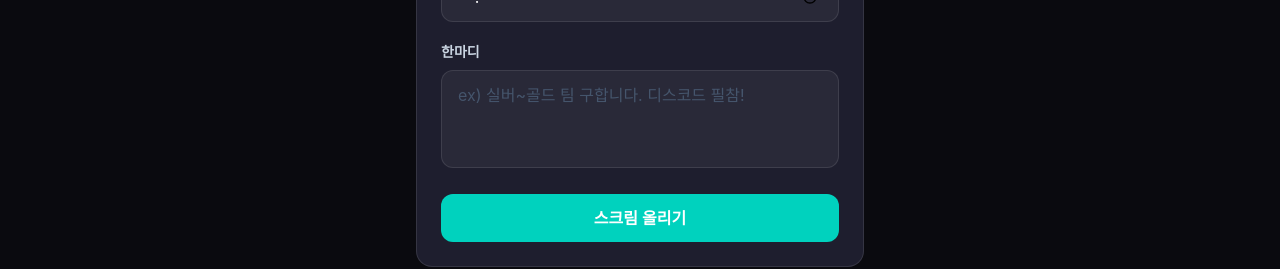
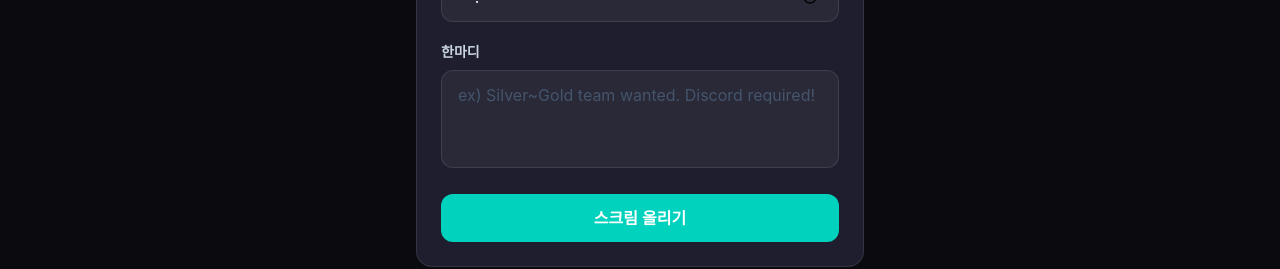
Before and after one commit to D31-Maxverstappen/scrim-platform, a Next.js app: page /scrims/post in a window 1280 px wide. Shown: the part 462-731 px from the top of the page. Built offline with nearby package versions, Linux system fonts and the light colour scheme.

Commit message:
fix: 티어 및 플레이스홀더 영어로 변경

```diff
--- a/src/app/scrims/post/page.tsx
+++ b/src/app/scrims/post/page.tsx
@@ -80,7 +80,7 @@ export default function PostScrimPage() {
             <textarea
               name="note"
               rows={3}
-              placeholder="ex) 실버~골드 팀 구합니다. 디스코드 필참!"
+              placeholder="ex) Silver~Gold team wanted. Discord required!"
               className="w-full bg-white/5 border border-white/10 rounded-xl px-4 py-3 text-white placeholder-slate-600 focus:outline-none focus:border-[#00D2BE] transition resize-none"
             />
           </div>
--- a/src/app/teams/create/page.tsx
+++ b/src/app/teams/create/page.tsx
@@ -9,9 +9,9 @@ const GAMES = [
   { value: 'overwatch', label: '오버워치 2' },
 ]
 
-const TIERS_VAL = ['아이언', '브론즈', '실버', '골드', '플래티넘', '다이아', '어센던트', '이모탈', '레디언트']
-const TIERS_LOL = ['아이언', '브론즈', '실버', '골드', '플래티넘', '에메랄드', '다이아', '마스터', '그랜드마스터', '챌린저']
-const TIERS_OW  = ['브론즈', '실버', '골드', '플래티넘', '다이아', '마스터', '그랜드마스터', 'TOP 500']
+const TIERS_VAL = ['Iron', 'Bronze', 'Silver', 'Gold', 'Platinum', 'Diamond', 'Ascendant', 'Immortal', 'Radiant']
+const TIERS_LOL = ['Iron', 'Bronze', 'Silver', 'Gold', 'Platinum', 'Emerald', 'Diamond', 'Master', 'Grandmaster', 'Challenger']
+const TIERS_OW  = ['Bronze', 'Silver', 'Gold', 'Platinum', 'Diamond', 'Master', 'Grandmaster', 'Top 500']
 
 function getTiers(game: string) {
   if (game === 'lol') return TIERS_LOL
```
